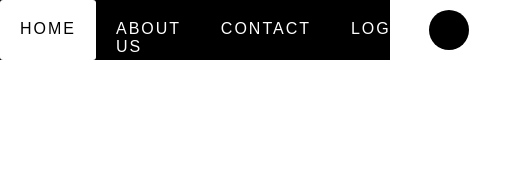
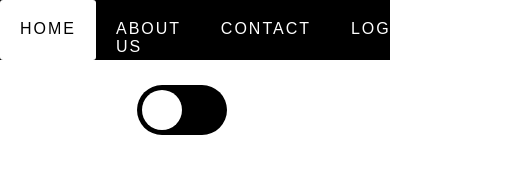
Before and after one commit to john-patel/testingDesignOfMember, a plain HTML site: page index.html in a window 390 px wide. Shown: the whole page, 514 px wide, since content can reach past the window. Drawn offline with Linux system fonts and the light colour scheme.

Commit message:
Update style.css

```diff
--- a/style.css
+++ b/style.css
@@ -38,7 +38,7 @@ html,body {
 
 .toggle-btn {
     position: relative;
-    width: 75.80%;
+    width: 75%;
     right: 20px;
     height: 60px;
     display: flex;
@@ -100,3 +100,34 @@ body.dark-mode-active .nav-bar {
     background-color: white;
     transition: .5s;
 }
+
+
+/* Responsive design */
+
+
+@media (max-width: 768px) {
+    .toggle-btn {
+        display: flex;
+        position: absolute;
+        top: 80px;
+        width: 100%;
+        justify-content: center;
+    }
+
+    #checkbox:checked + .toggle-label {
+        background-color: white;
+    }
+
+
+    #checkbox:checked + .toggle-label .toggle-ball{
+        background-color: black;
+    }
+
+    .toggle-label {
+        background-color: black;
+    }
+
+    .toggle-ball {
+        background-color: white;
+    }
+}
```
